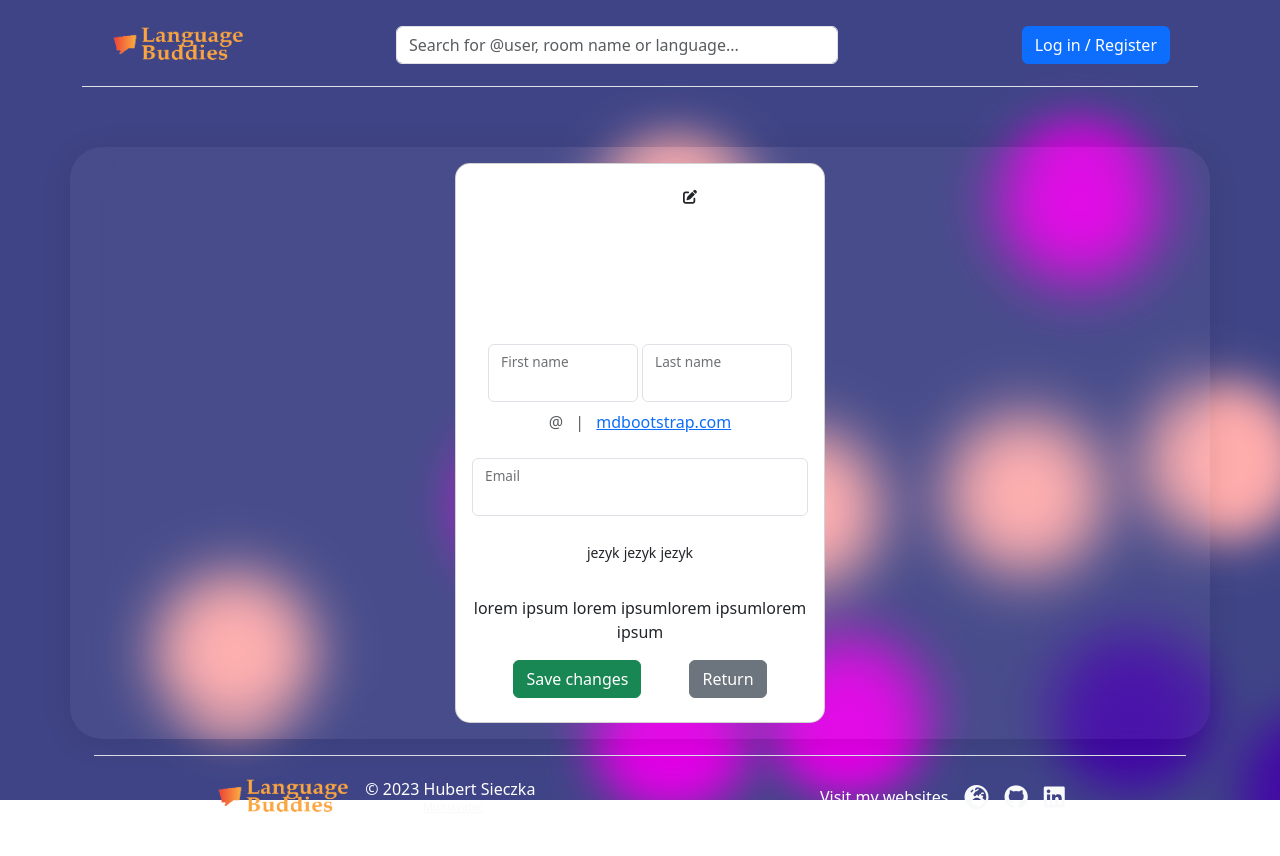
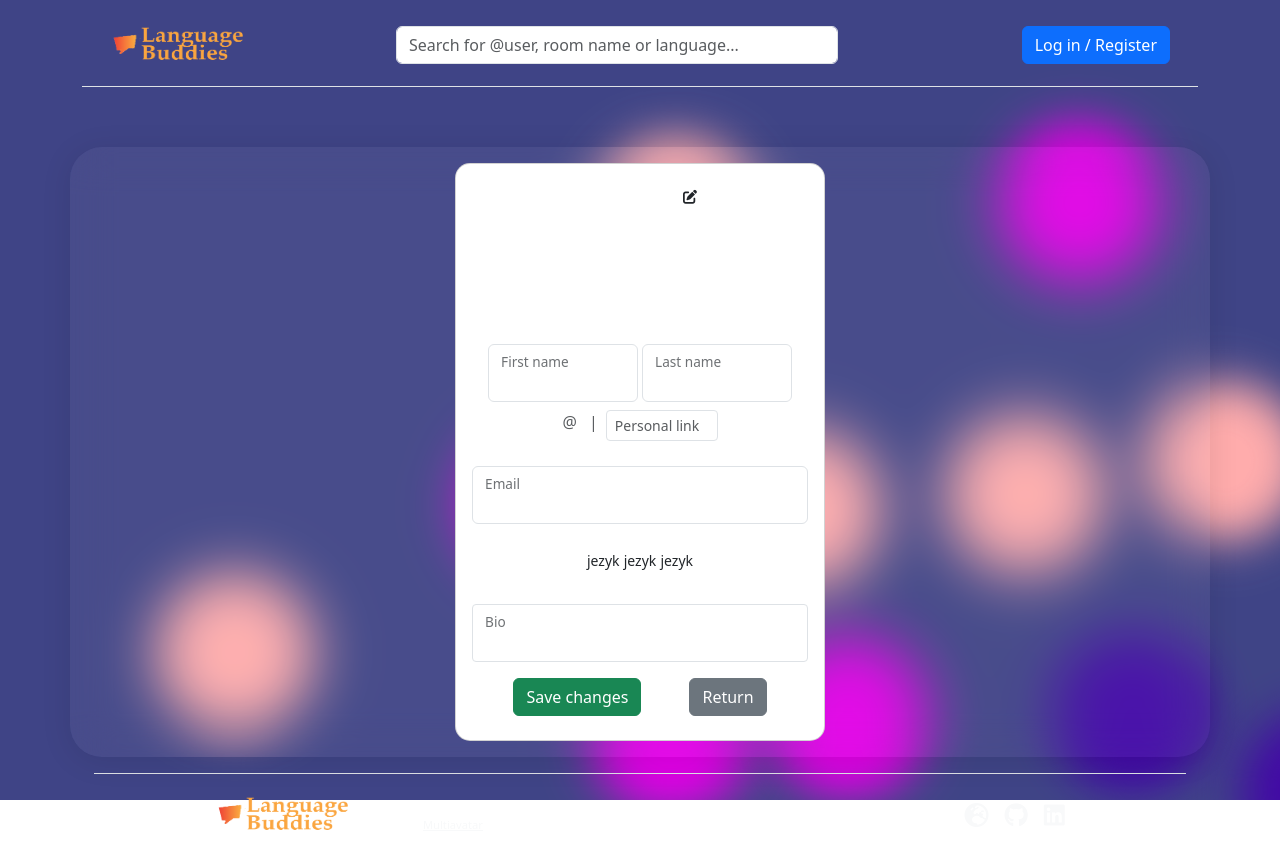
Before and after one commit to sieczkah/LanguageBuddies, a Django app: template users/templates/users/edit_profile.html in a window 1280 px wide. Before the commit the page ends 812 px from the top, so only its background shows below. Run offline with Django 4.2, Linux system fonts and the light colour scheme; the template is opened without the code that fills it: values that come from a table or form of the project are taken from there, others are empty; parts of the project's set-up code (start-up, migrations or seed data) failed here and were passed over; some libraries are stand-ins or nearby versions.

Commit message:
Added profile form, added languages to profile

```diff
--- a/users/forms.py
+++ b/users/forms.py
@@ -1,8 +1,10 @@
 from django import forms
 from django.contrib.auth.models import User
 
+from .models import Profile
 
-class UserProfileForm(forms.ModelForm):
+
+class UserForm(forms.ModelForm):
     class Meta:
         model = User
         fields = ("first_name", "last_name", "email")
@@ -17,3 +19,26 @@ class UserProfileForm(forms.ModelForm):
                 attrs={"class": "form-control", "id": "floatingEmail"}
             ),
         }
+
+
+class ProfileForm(forms.ModelForm):
+    class Meta:
+        model = Profile
+        fields = ("bio_field", "personal_web", "avatar")
+        widgets = {
+            "bio_field": forms.TextInput(
+                attrs={
+                    "class": "form-control form-control-sm",
+                    "id": "floatingBioField",
+                }
+            ),
+            "personal_web": forms.TextInput(
+                attrs={
+                    "class": "form-control form-control-sm",
+                    "placeholder": "Personal link",
+                }
+            ),
+            "avatar": forms.TextInput(
+                attrs={"class": "form-control", "id": "floatingAvatar"}
+            ),
+        }
--- a/users/templates/users/edit_profile.html
+++ b/users/templates/users/edit_profile.html
@@ -16,23 +16,25 @@
         <!-- AVATAR END -->
         <!-- USER INFO START -->
         <!-- FIRST & LAST NAME -->
-        <div class="mx-3 my-2 mt-5 d-flex flex-row gap-1">
+        <div class="mx-3 my-2 mt-5 d-flex flex-row gap-1 justify-content-center">
           <div class="form-floating">
-            {{ form.first_name }}
+            {{ user_form.first_name }}
             <label for="floatingFirstName">First name</label>
           </div>
           <div class="form-floating">
-            {{ form.last_name }}
+            {{ user_form.last_name }}
             <label for="floatingLastName">Last name</label>
           </div>
         </div>
         <!-- USERNAME % personal link -->
-        <p class="text-muted mb-4">
-          @{{ user.username }} <span class="mx-2">|</span>
-          <a href="#!">mdbootstrap.com</a>
-        </p>
+        <div class="d-flex flex-row justify-content-center my-2">
+          <p class="text-muted mb-4">
+            @{{ user.username }} <span class="mx-2">|</span></p>
+          <div class="col-4">{{ profile_form.personal_web }}</div>
+
+        </div>
         <p class="text-muted mb-4 form-floating">
-          {{ form.email }}
+          {{ user_form.email }}
           <label for="floatingEmail">Email</label>
         </p>
         <div class="mb-4 pb-2">
@@ -41,22 +43,19 @@
           <small>jezyk</small>
         </div>
         <!-- DESCRIPTION -->
-        <p>lorem ipsum lorem ipsumlorem ipsumlorem ipsum</p>
-        <!-- USER INFO END -->
-        {% if messages %}
-        {% for message in messages %}
-        <div class="alert alert-danger col-12" role="alert">
-          {{ message }}
+        <p>
+        <div class="form-floating">
+          {{ profile_form.bio_field }}
+          <label for="floatingBioField">Bio</label>
         </div>
-        {% endfor %}
-        {% endif %}
+        </p>
+
         <div class="d-flex justify-content-center gap-5 text-center mt-1 mb-2">
-
           <button class="btn btn-success btn-block" type="submit" id="profile-update-btn" value="save">Save
             changes</button>
-
           <a class='btn btn-secondary btn-block' href="{% url 'profile' user.id %}">Return</a>
         </div>
+
   </form>
 </div>
 <!-- PROFILE UPDATE FORM END -->
```
Also changed, not shown: users/templates/users/profile.html (+10 -7 lines), users/views.py (+14 -6 lines).
